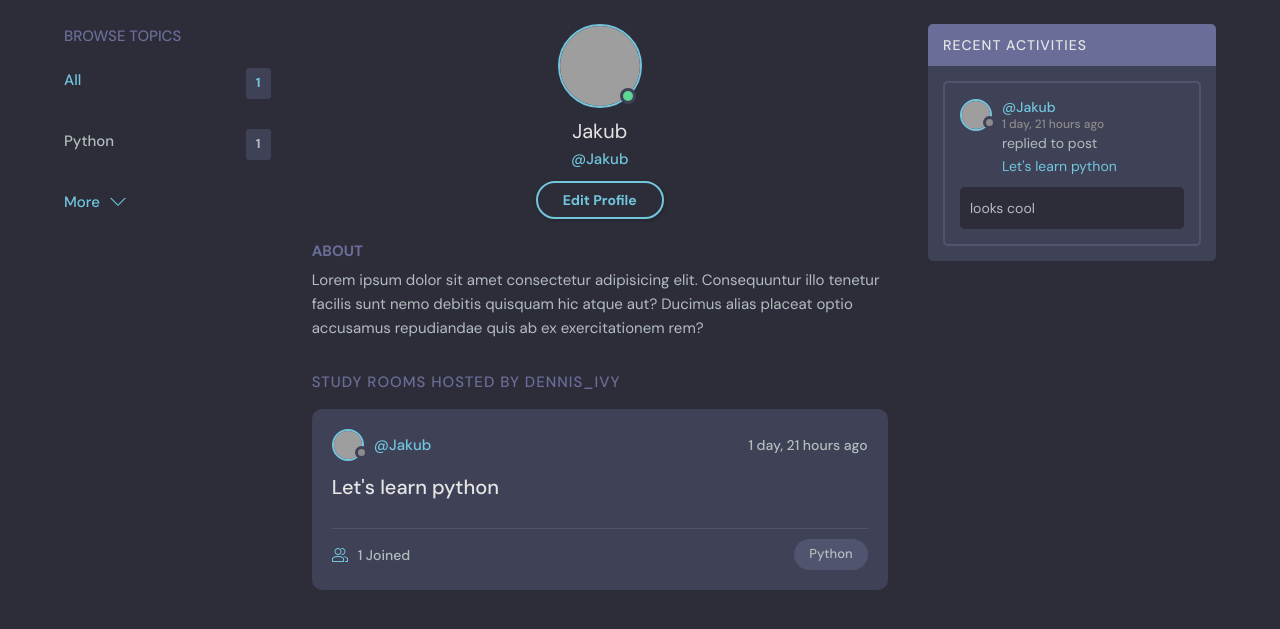
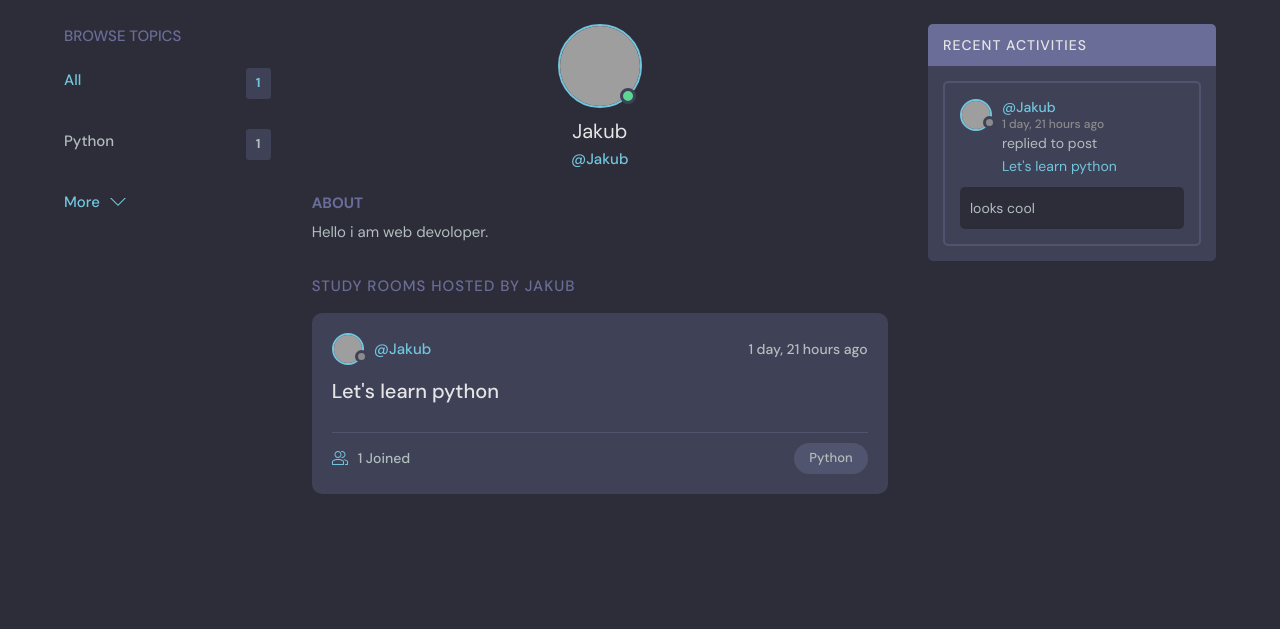
Before and after one commit to JakubTabor/Django_discord_like_project, a Django app: page /profile/1/ in a window 1280 px wide. Shown: the part 76-705 px from the top of the page. Run offline with Django 5.2, Linux system fonts and the light colour scheme; data comes from the database, SQL or seed files in the repository; grey boxes are pictures that could not be loaded.

Commit message:
Add files via upload

```diff
--- a/base/templates/base/profile.html
+++ b/base/templates/base/profile.html
@@ -12,27 +12,27 @@
         <div class="profile">
           <div class="profile__avatar">
             <div class="avatar avatar--large active">
-              <img src="https://randomuser.me/api/portraits/men/11.jpg" />
+              <img src="{{user.avatar.url}}" />
             </div>
           </div>
           <div class="profile__info">
             <h3>{{user.username}}</h3>
             <p>@{{user.username}}</p>
-            <a href="edit-user.html" class="btn btn--main btn--pill">Edit Profile</a>
+            {% if request.user == user %}
+            <a href="{% url 'update-user' %}" class="btn btn--main btn--pill">Edit Profile</a>
+            {% endif %}
           </div>
           <div class="profile__about">
             <h3>About</h3>
             <p>
-              Lorem ipsum dolor sit amet consectetur adipisicing elit. Consequuntur illo tenetur
-              facilis sunt nemo debitis quisquam hic atque aut? Ducimus alias placeat optio
-              accusamus repudiandae quis ab ex exercitationem rem?
+              {{user.bio}}
             </p>
           </div>
         </div>
 
         <div class="roomList__header">
           <div>
-            <h2>Study Rooms Hosted by dennis_ivy</a>
+            <h2>Study Rooms Hosted by {{user.username}}</a>
             </h2>
           </div>
         </div>
@@ -46,30 +46,3 @@
     </div>
   </main>
 {% endblock content %}
-
-
-
-
-
-      <style>
-        .profile-container{
-          display: grid;
-          grid-template-columns: 1fr 3fr 1fr;
-        }
-      </style>
-
-      <h1>{{user.username}}</h1>
-
-      <div class="profile-container">
-        <div>
-          {% include 'base/topics_component.html' %}
-        </div>
-
-        <div>
-          {% include 'base/feed_component.html' %}
-        </div>
-
-        <div>
-          {% include 'base/activity_component.html' %}
-        </div>
-      </div>
```
